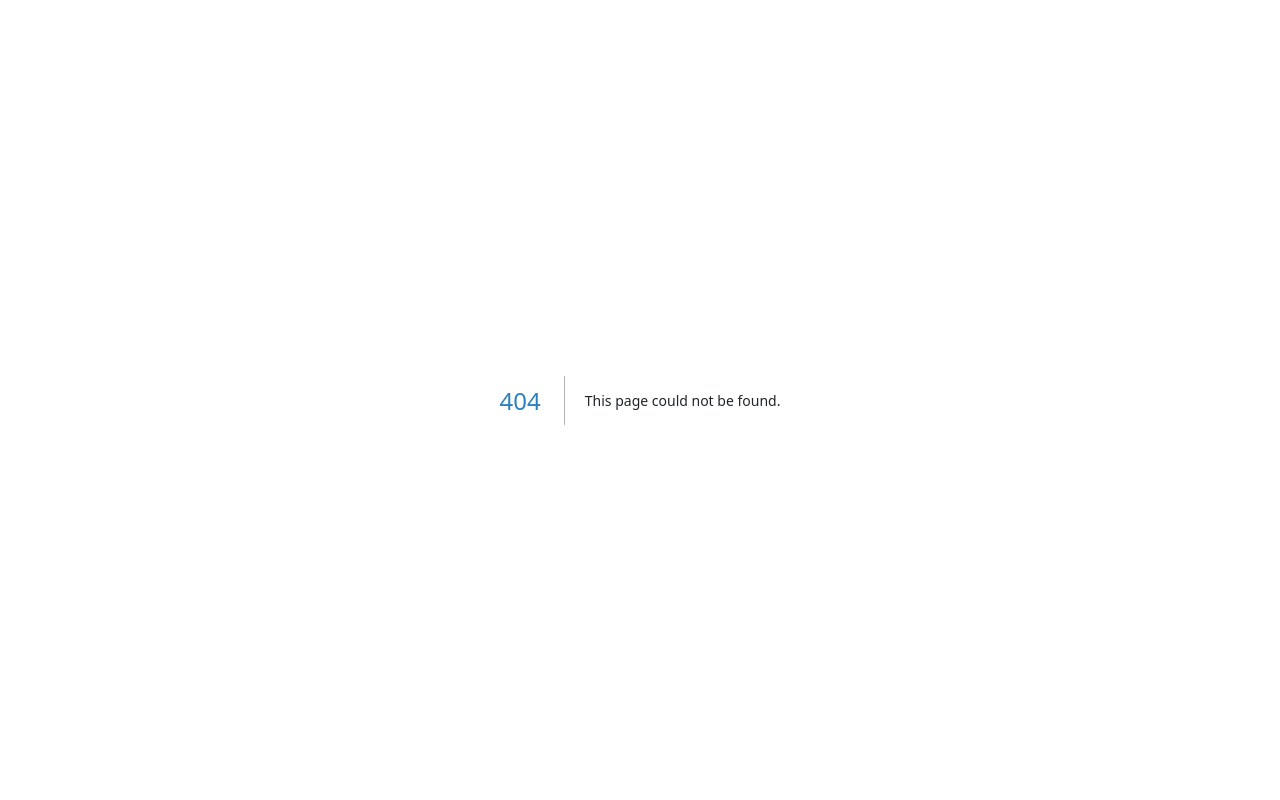
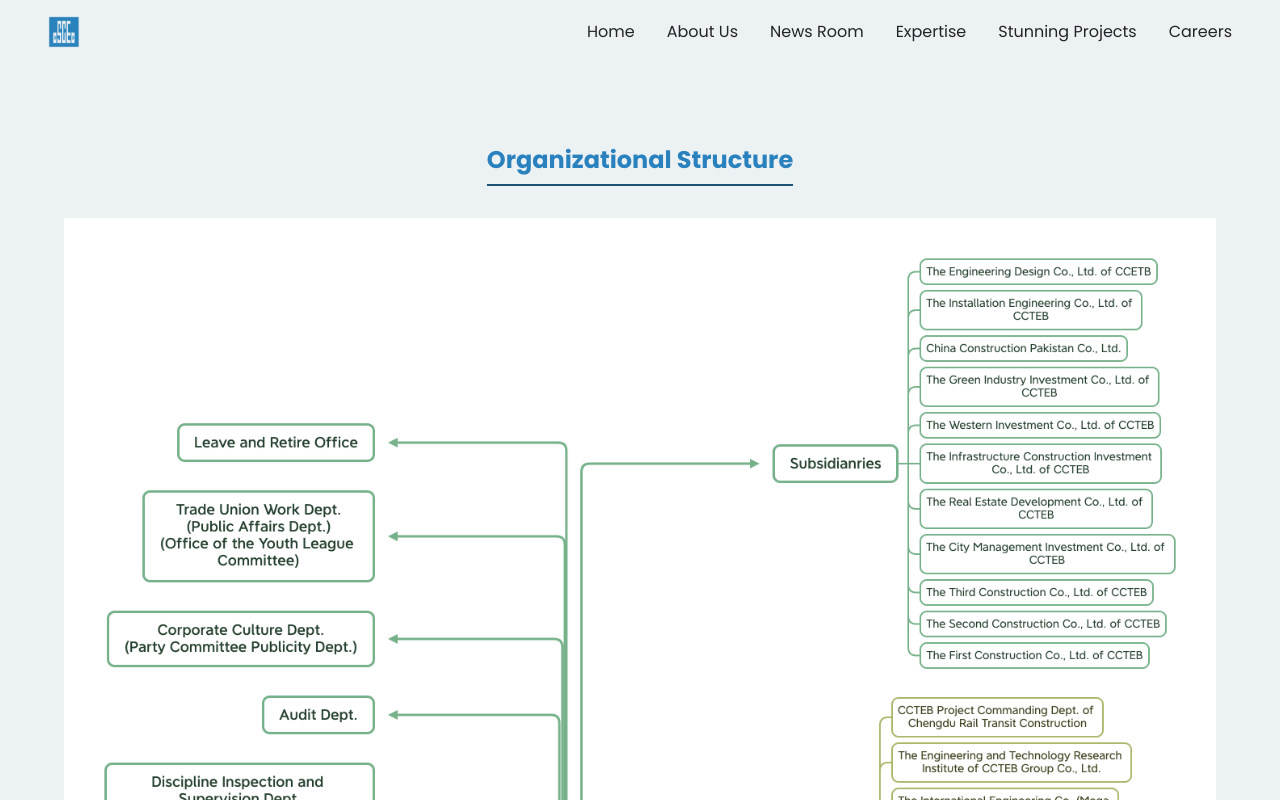
Before and after one commit to Che-Zhu/cscec, a Next.js app: page /organizational_structure in a window 1280 px wide. Before the commit this address had no page. Shown: the top 800 px of the page. Built offline with nearby package versions, Linux system fonts and the light colour scheme.

Commit message:
organizational structure page

```diff
--- a/app/(about_us)/company_profile/page.js
+++ b/app/(about_us)/company_profile/page.js
@@ -5,7 +5,7 @@
 
 export default function Page() {
     return (
-        <div className="">
+        <div>
             <Navbar/>
 
             <article className="my-10 md:mt-20 px-8 md:px-16">
--- /dev/null
+++ b/app/(about_us)/organizational_structure/page.js
@@ -0,0 +1,29 @@
+import Image from "next/image";
+
+import Navbar from "@/app/components/navbar";
+import Footer from "@/app/components/footer";
+import { ArticleHeading } from "@/app/components/articleComponents";
+
+import OrganizationalStructure from "/public/cscec_organizational_structure.png"
+
+
+export default function Page() {
+    return (
+        <div>
+            <Navbar />
+
+                <div className="my-10 md:mt-20 px-8 md:px-16">
+                    <ArticleHeading
+                        content = 'Organizational Structure'
+                    />
+
+                    <Image
+                        src={OrganizationalStructure}
+                    />
+                </div>
+
+            <Footer />
+
+        </div>
+    )
+}
```
Also changed, not shown: public/cscec_organizational_structure.png (added).
